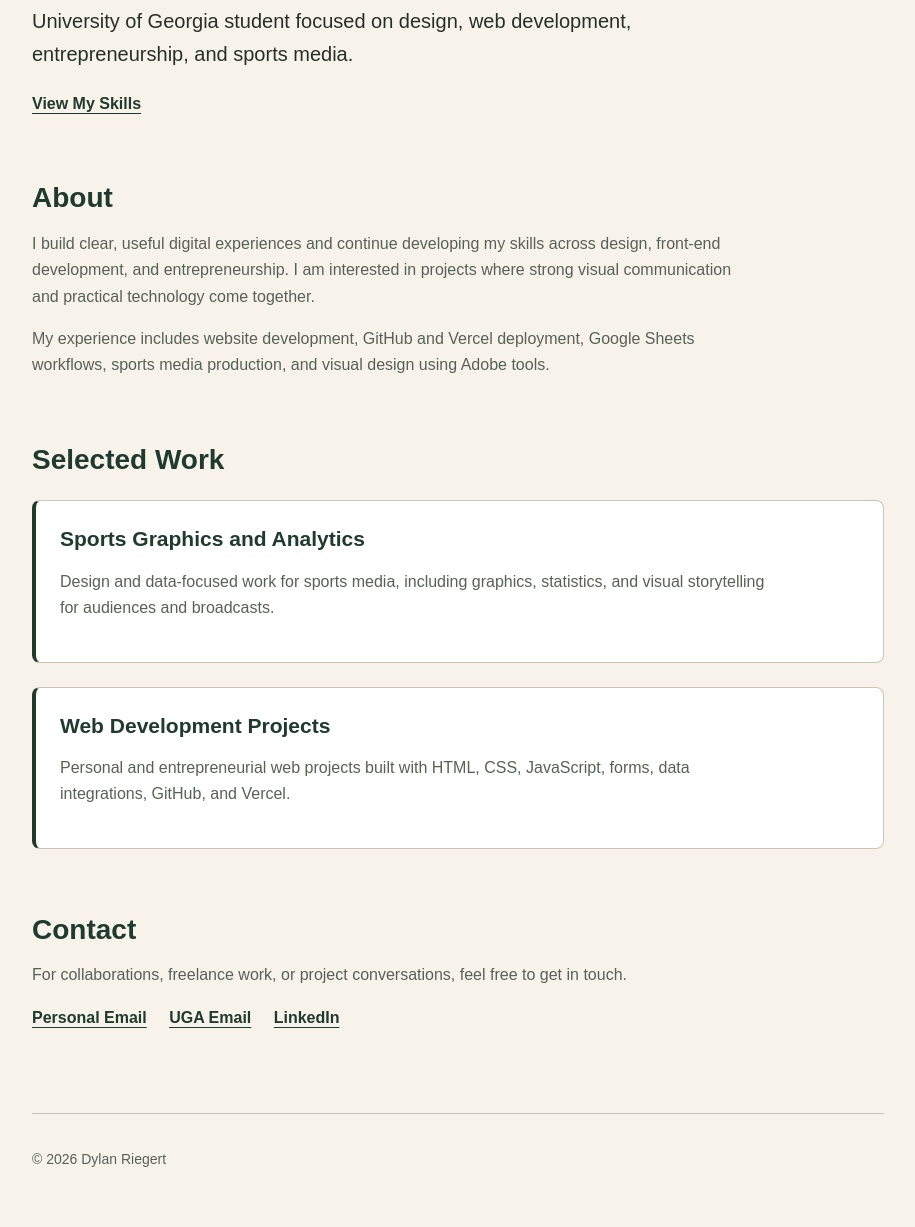
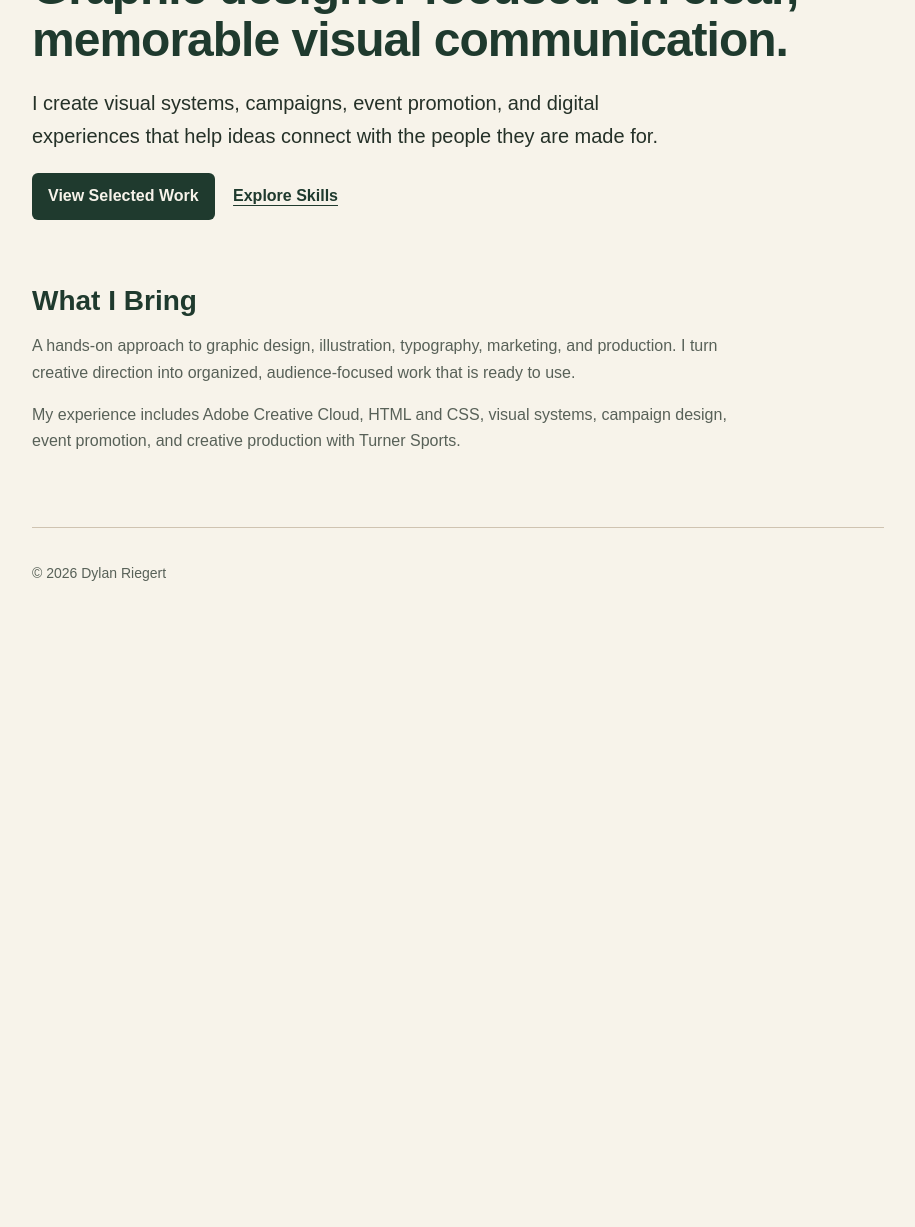
Before and after one commit to driegs17-alt/Personal-Website, a plain HTML site: page index.html in a window 1280 px wide. Shown: the part 212-1439 px from the top of the page, without its empty margins (182-1097 px from the left). After the commit the page ends 853 px from the top, so only its background shows below. Drawn offline with Linux system fonts and the light colour scheme.

Commit message:
changed hoomepage

```diff
--- a/index.html
+++ b/index.html
@@ -4,7 +4,8 @@
   <meta charset="UTF-8">
   <meta name="viewport" content="width=device-width, initial-scale=1.0">
 
-  <title>Dylan Riegert | Designer and Developer</title>
+  <title>Dylan Riegert | Graphic Designer</title>
+
   <link rel="stylesheet" href="style.css">
 </head>
 
@@ -17,82 +18,40 @@
     <a href="mailto:driegs17@icloud.com">Contact</a>
   </nav>
 
-  <header>
-    <h1>Dylan Riegert</h1>
+  <main>
+    <section class="home-intro">
+      <p class="eyebrow">Dylan Riegert</p>
+
+      <h1>
+        Graphic designer focused on clear, memorable visual communication.
+      </h1>
 
       <p class="intro">
-      University of Georgia student focused on design, web development,
-      entrepreneurship, and sports media.
-    </p>
-<p>
-  <a href="skills.html">View My Skills</a>
-</p>
-
-
-</header>
-
-  <main>
-
-    <section>
-      <h2>About</h2>
-
-      <p>
-        I build clear, useful digital experiences and continue developing my
-        skills across design, front-end development, and entrepreneurship.
-        I am interested in projects where strong visual communication and
-        practical technology come together.
+        I create visual systems, campaigns, event promotion, and digital
+        experiences that help ideas connect with the people they are made for.
       </p>
 
       <p>
-        My experience includes website development, GitHub and Vercel
-        deployment, Google Sheets workflows, sports media production, and
-        visual design using Adobe tools.
+        <a class="button-link" href="portfolio.html">View Selected Work</a>
+        <a class="text-link" href="skills.html">Explore Skills</a>
       </p>
     </section>
 
-    <section>
-      <h2>Selected Work</h2>
-
-      <article class="project">
-        <h3>Sports Graphics and Analytics</h3>
+    <section class="home-summary">
+      <h2>What I Bring</h2>
 
       <p>
-          Design and data-focused work for sports media, including graphics,
-          statistics, and visual storytelling for audiences and broadcasts.
+        A hands-on approach to graphic design, illustration, typography,
+        marketing, and production. I turn creative direction into organized,
+        audience-focused work that is ready to use.
       </p>
-      </article>
-
-      <article class="project">
-        <h3>Web Development Projects</h3>
 
       <p>
-          Personal and entrepreneurial web projects built with HTML, CSS,
-          JavaScript, forms, data integrations, GitHub, and Vercel.
-        </p>
-      </article>
-    </section>
-
-    <section>
-      <h2>Contact</h2>
-
-      <p>
-        For collaborations, freelance work, or project conversations, feel
-        free to get in touch.
-      </p>
-
-      <p class="contact-links">
-        <a href="mailto:driegs17@icloud.com">Personal Email</a>
-        <a href="mailto:dtr16854@uga.edu">UGA Email</a>
-        <a
-          href="https://www.linkedin.com/in/dylan-riegert-416080329/"
-          target="_blank"
-          rel="noopener noreferrer"
-        >
-          LinkedIn
-        </a>
+        My experience includes Adobe Creative Cloud, HTML and CSS, visual
+        systems, campaign design, event promotion, and creative production
+        with Turner Sports.
       </p>
     </section>
-
   </main>
 
   <footer>
```
Lines whose indentation alone changed are shown as unchanged.
